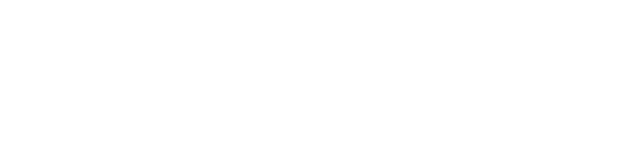
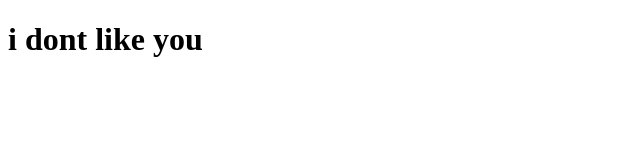
Before and after one commit to ArseniyKB/Need, a plain HTML site: page index.html in a window 1280 px wide. Shown: the whole page, without its empty margins (0-640 px from the left). Drawn offline with Linux system fonts and the light colour scheme.

Commit message:
Update index.html

```diff
--- a/index.html
+++ b/index.html
@@ -6,6 +6,6 @@
     <title>My Page</title>
 </head>
 <body>
-
+    <h1>i dont like you</h1>
 </body>
 </html>
```
